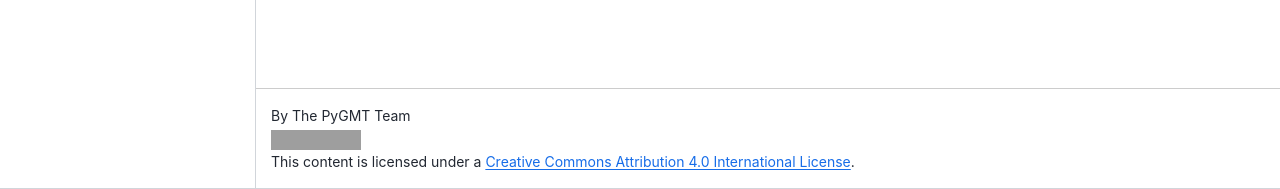
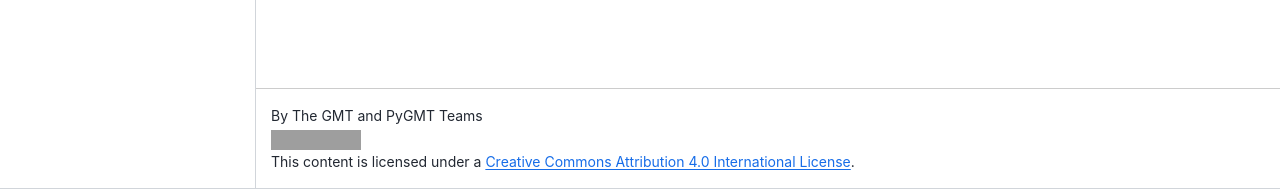
Before and after one commit to GenericMappingTools/agu24workshop, a Jupyter Book: the page built from book/intro.md, in a window 1280 px wide. Shown: the part 711-900 px from the top of the page. Built offline with Jupyter Book 1.0.4 settings and Sphinx 7.4.7 and the Sphinx Book theme 1.1.4, drawn with Linux system fonts in a browser that asks for light colours; grey boxes are pictures that could not be loaded.

Commit message:
Change author to GMT and PyGMT teams
Co-authored-by: Yvonne Fröhlich <94163266+yvonnefroehlich@users.noreply.github.com>

```diff
--- a/book/_config.yml
+++ b/book/_config.yml
@@ -2,7 +2,7 @@
 # Learn more at https://jupyterbook.org/customize/config.html
 
 title: Mastering Geospatial Visualizations with GMT/PyGMT
-author: The PyGMT Team
+author: The GMT and PyGMT Teams
 logo: logo.webp
 
 # Force re-execution of notebooks on each build.
```
